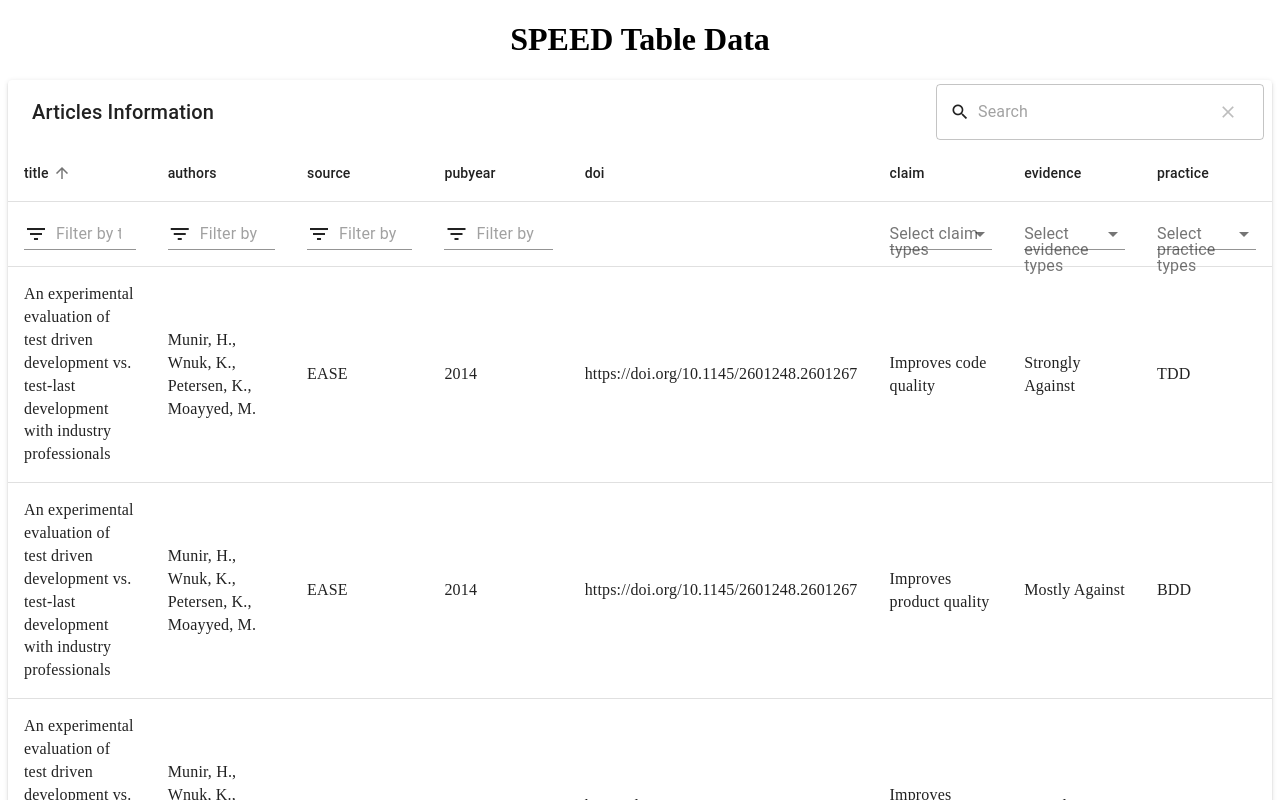
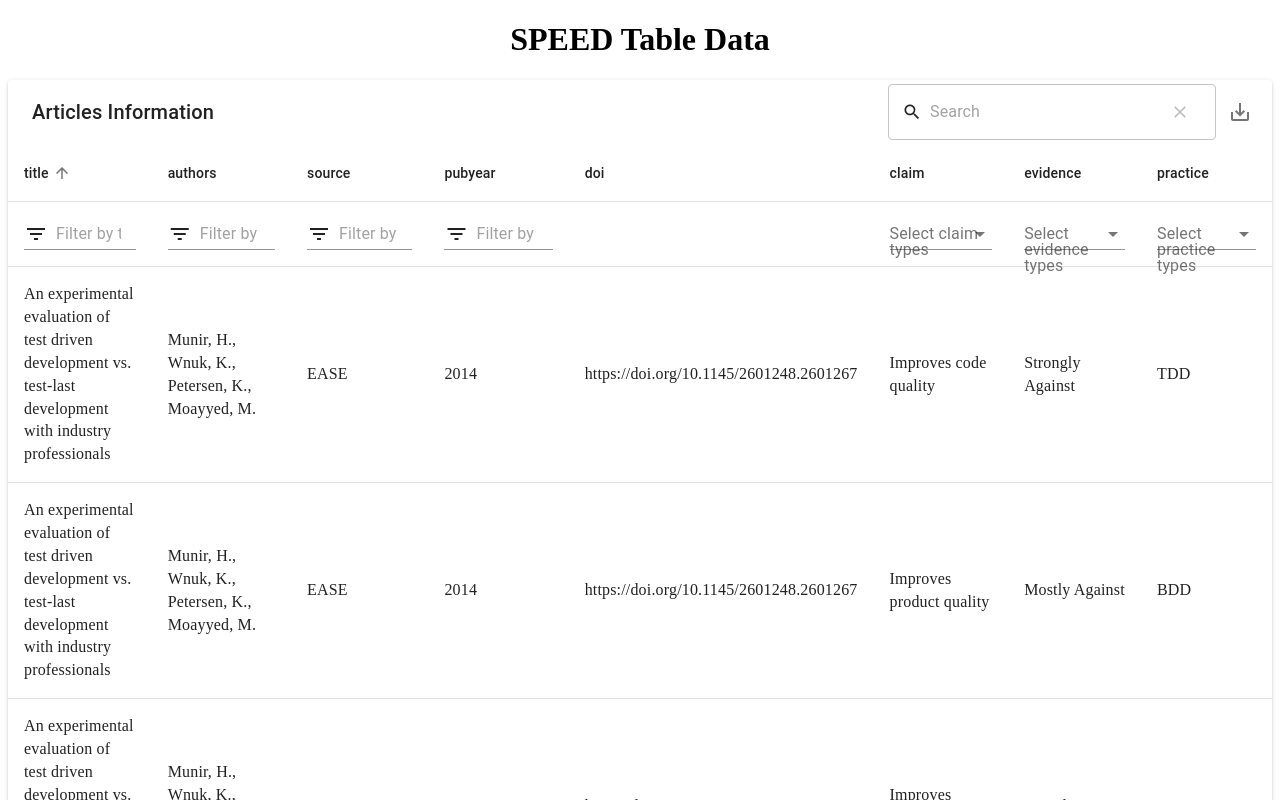
Before and after one commit to jasonchriscodes/Speed, a React (Create React App) app in the folder client/: page / in a window 1280 px wide. Shown: the top 800 px of the page. Built offline with nearby package versions, Linux system fonts and the light colour scheme.

Commit message:
feat: add export function

```diff
--- a/client/src/pages/View/ViewPage.jsx
+++ b/client/src/pages/View/ViewPage.jsx
@@ -149,6 +149,9 @@ const ViewPage = () => {
           pageSizeOptions: [3, 5, 10, 20, 25, 50, 100],
           pageSize: 3,
           paginationType: "stepped",
+          exportButton: true,
+          exportAllData: true,
+          exportFileName: "SPEED Table Data"
         }}
         title="Articles Information"
       />
```
